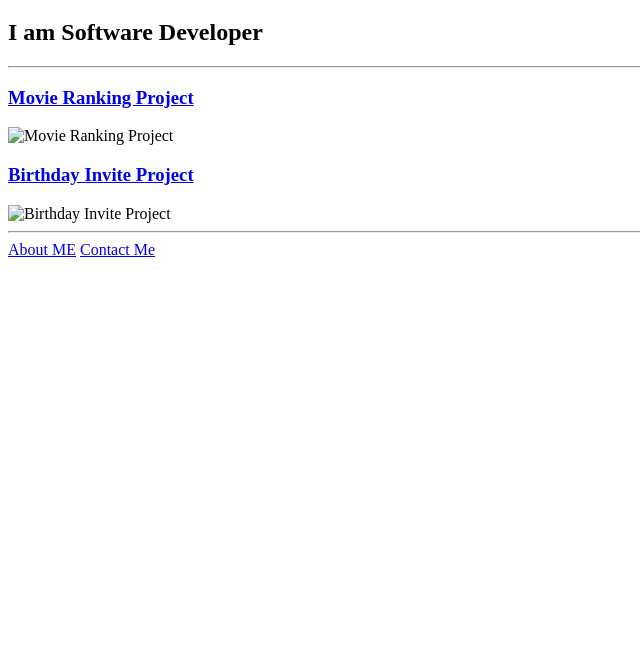
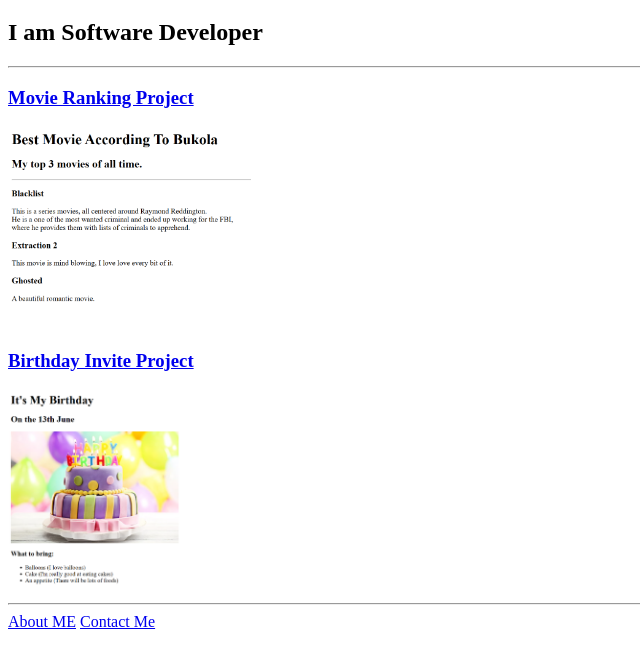
Before and after one commit to Bukolaope/html-portfolio, a plain HTML site: page index.html in a window 1280 px wide. Shown: the part 61-726 px from the top of the page, without its empty margins (0-640 px from the left). Drawn offline with Linux system fonts and the light colour scheme.

Commit message:
Update index.html

```diff
--- a/index.html
+++ b/index.html
@@ -12,10 +12,10 @@
 
     <hr>
     <h3><a href="./public/movie-ranking.html">Movie Ranking Project</a></h3>
-    <img src="../4.3 HTML Porfolio Project/assets/images/movie-ranking.png" height="200" alt="Movie Ranking Project">
+    <img src="./assets/images/movie-ranking.png" height="200" alt="Movie Ranking Project">
 
     <h3><a href="./public/birthday-invite.html">Birthday Invite Project</a></h3>
-    <img src="../4.3 HTML Porfolio Project/assets/images/birthday-invite.png" height="200" alt="Birthday Invite Project">
+    <img src="./assets/images/birthday-invite.png" height="200" alt="Birthday Invite Project">
 
     <hr>
     <a href="./public/contact.html">About ME</a>
```
